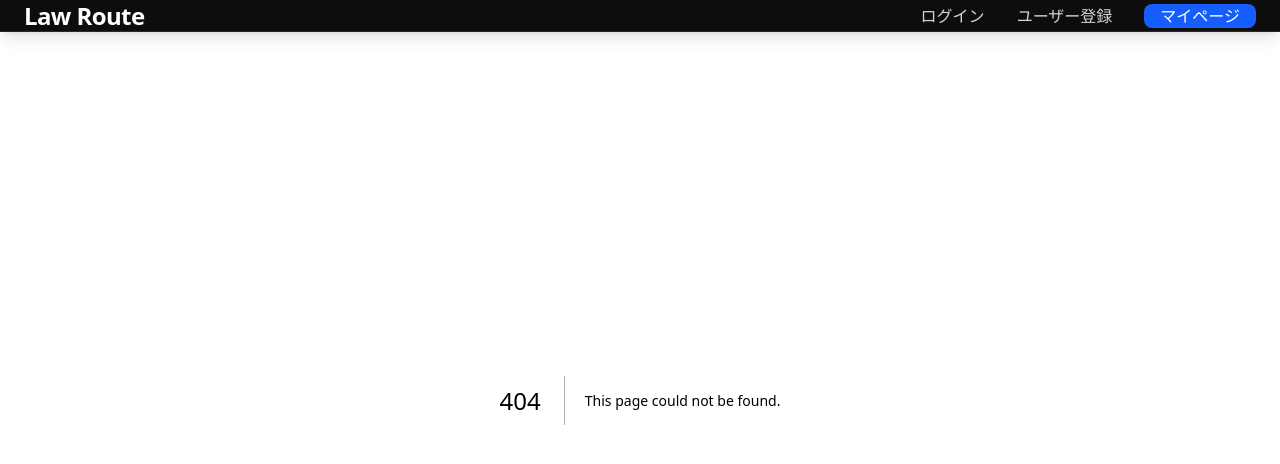
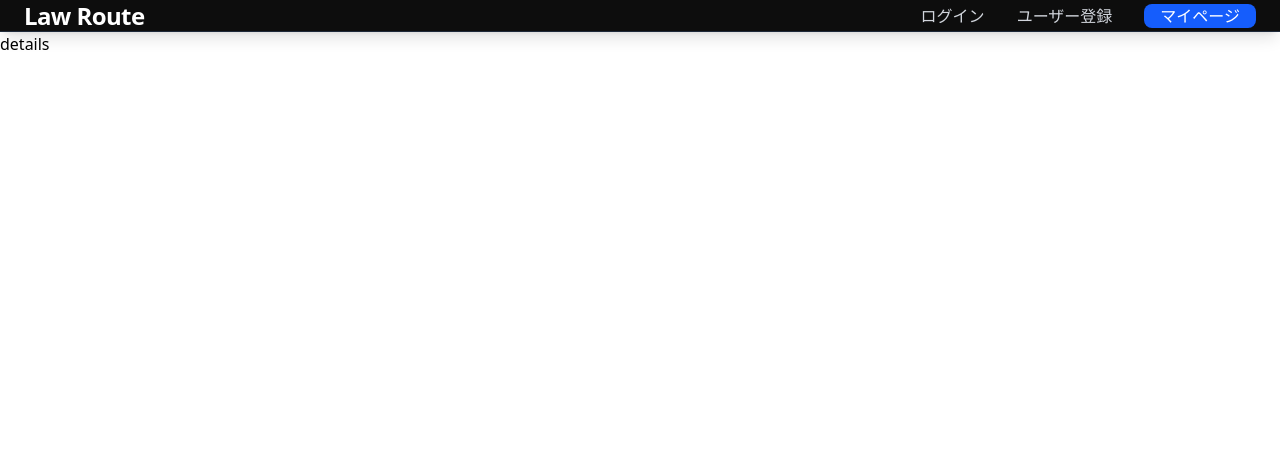
Before and after one commit to kitajima0401/Law-Route, a Next.js app: page /details/1 in a window 1280 px wide. Before the commit this address had no page. Shown: the top 464 px of the page. Built offline with nearby package versions, Linux system fonts and the light colour scheme.

Commit message:
add details/page.tsx

```diff
--- a/app/api/utils/schemaModels.ts
+++ b/app/api/utils/schemaModels.ts
@@ -4,10 +4,6 @@ const Schema = mongoose.Schema
 
 const ItemSchema = new Schema({
   law_id: String,
-  law_num: String,
-  law_title: String,
-  category: String,
-  sentences: [],
 })
 
 const UserSchema = new Schema({
--- a/app/components/Results.tsx
+++ b/app/components/Results.tsx
@@ -1,4 +1,6 @@
 "use client"
+
+import Link from "next/link"
 
 type Props = {
   results: any[] | null,
@@ -36,6 +38,7 @@ const Results = ({results, keyword, isLoading}: Props) => {
                   />
                 )}
                 <div className="mt-8 text-right">
+                  <Link href={`/details/${result.law_info.law_id}`} ><button>本文を表示</button></Link>
                   <button className="px-6 py-2 border border-blue-700 text-blue-700 font-medium rounded hover:bg-blue-50 transition">お気に入り登録</button>
                 </div>
               </div>
--- /dev/null
+++ b/app/details/[id]/page.tsx
@@ -0,0 +1,11 @@
+
+
+const Details = () => {
+  return(
+    <div className="pt-8">
+      details
+    </div>
+  )
+}
+
+export default Details
```
